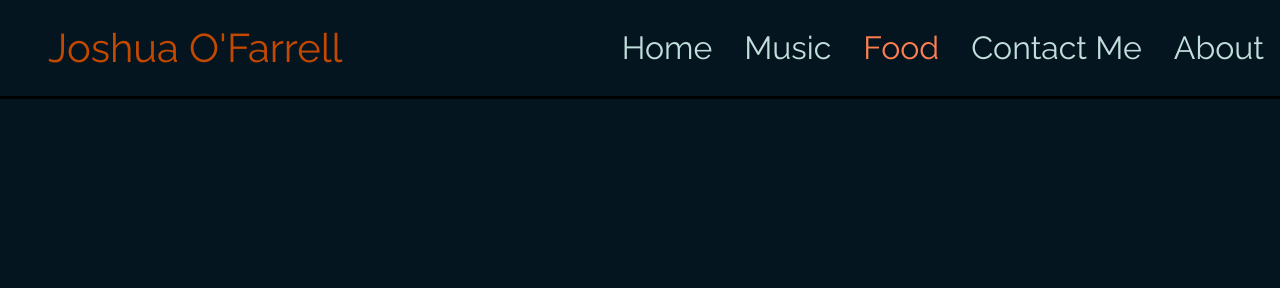
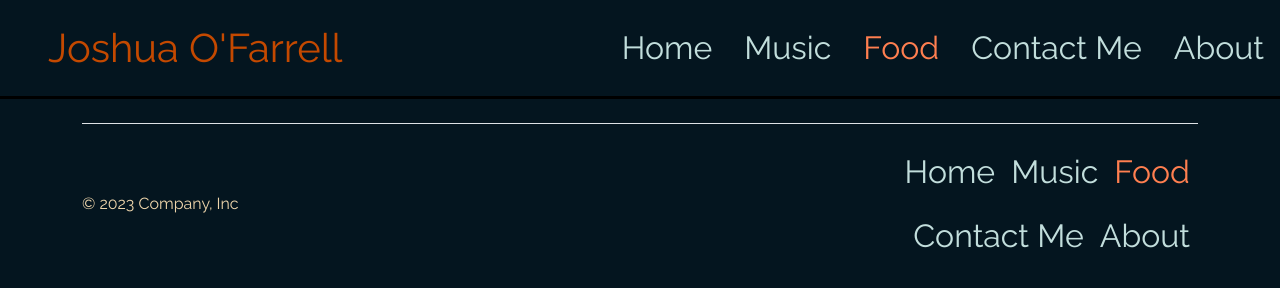
Before and after one commit to joshuaofarrell88/try-3, a plain HTML site: page food.html in a window 1280 px wide. Drawn offline with nearby package versions, Linux system fonts and the light colour scheme.

Commit message:
Added page indicators and footers to each page

```diff
--- a/food.html
+++ b/food.html
@@ -29,6 +29,23 @@
         </ul>
       </header>
 
+      <div class="container">
+        <footer class="d-flex flex-wrap justify-content-between align-items-center py-3 my-4 border-top footeo">
+          <p class="col-md-4 mb-0">© 2023 Company, Inc</p>
+
+          <a href="/" class="col-md-4 d-flex align-items-center justify-content-center mb-3 mb-md-0 me-md-auto  text-decoration-none">
+            <svg class="bi me-2" width="40" height="32"><use xlink:href="#bootstrap"></use></svg>
+          </a>
+
+          <ul class="nav col-md-4 justify-content-end">
+            <li class="nav-item"><a href="./index.html" class="nav-link px-2">Home</a></li>
+            <li class="nav-item"><a href="./music.html" class="nav-link px-2 ">Music</a></li>
+            <li class="nav-item"><a href="./food.html" class="nav-link px-2 active" aria-current="page">Food</a></li>
+            <li class="nav-item"><a href="./contact.html" class="nav-link px-2 ">Contact Me</a></li>
+            <li class="nav-item"><a href="./about.html" class="nav-link px-2 ">About</a></li>
+          </ul>
+        </footer>
+      </div>
 
     <script src="https://cdn.jsdelivr.net/npm/bootstrap@5.3.0/dist/js/bootstrap.bundle.min.js" integrity="sha384-geWF76RCwLtnZ8qwWowPQNguL3RmwHVBC9FhGdlKrxdiJJigb/j/68SIy3Te4Bkz" crossorigin="anonymous"></script>
 </body>
```
Also changed, not shown: about.html (+25 -0 lines), contact.html (+18 -0 lines), index.html (+1 -1 lines), music.html (+17 -0 lines), success.html (+18 -0 lines).
